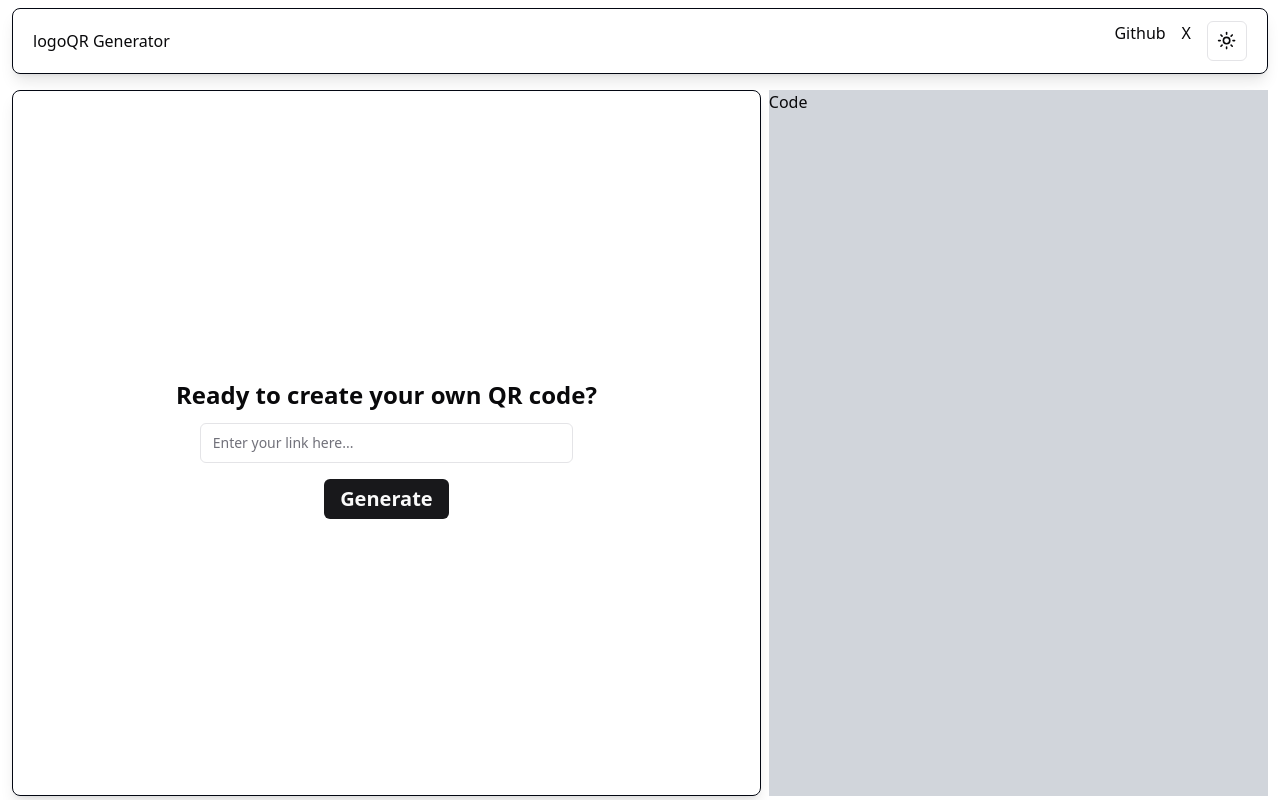
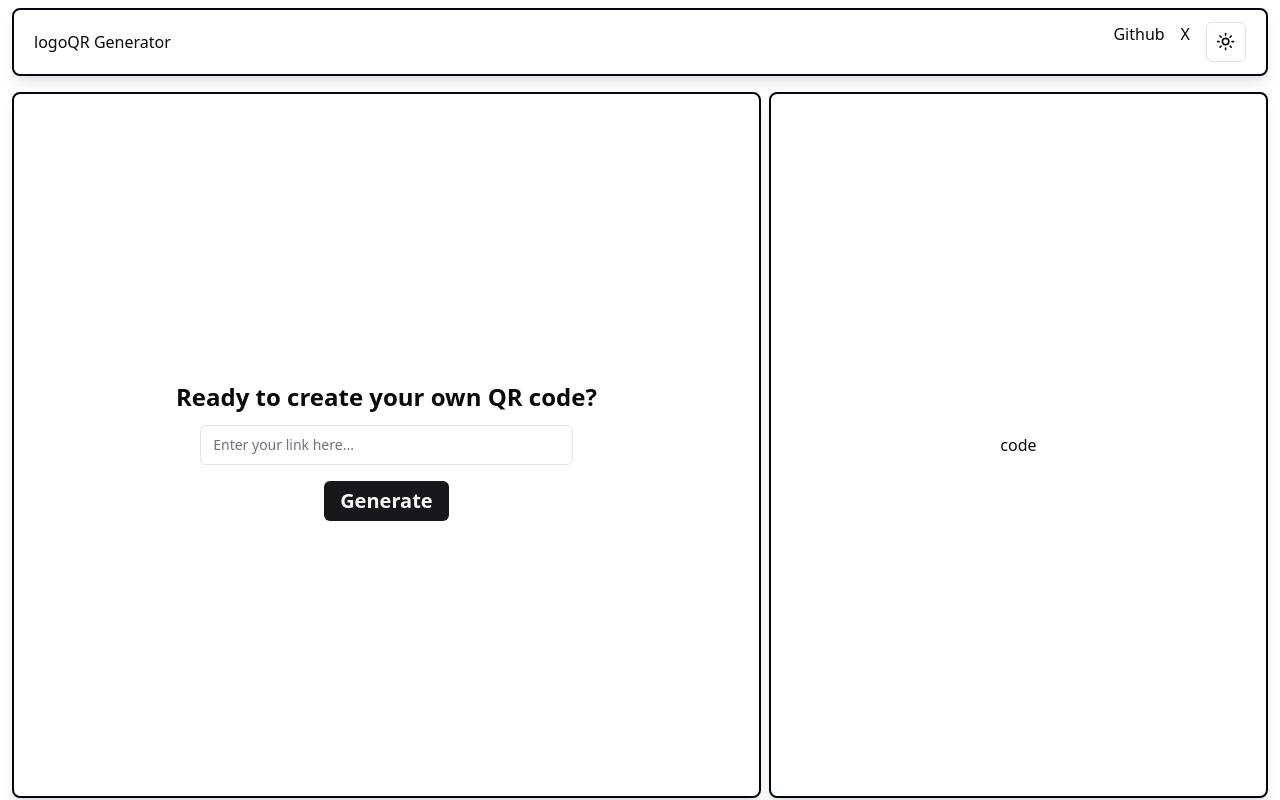
Before and after one commit to DevKaliper/qr-generator, a Next.js app: page / in a window 1280 px wide. Built offline with nearby package versions, Linux system fonts and the light colour scheme.

Commit message:
Add QR code section to main page

```diff
--- a/components/Main-page.tsx
+++ b/components/Main-page.tsx
@@ -1,5 +1,6 @@
 import Header from "./header-page"
 import SectionGenerate from "./section-generate"
+import SectionQR from "./section-qr"
 
 
 export default function MainPage() {
@@ -11,7 +12,7 @@ export default function MainPage() {
 
         <section className="flex flex-col lg:flex-row gap-2 justify-center items-center w-full h-[90%] mt-4 ">
            <SectionGenerate/>
-            <h2 className="h-full w-full lg:w-2/5 bg-gray-300">Code</h2>
+              <SectionQR/>
         </section>
 
         <footer>
--- a/components/header-page.tsx
+++ b/components/header-page.tsx
@@ -3,7 +3,7 @@ import { ModeToggle } from "./toggle-theme";
 
 export default function Header() {
   return (
-    <div className="w-full  px-5 py-3 border shadow-lg border-gray-950 dark:border-gray-300 rounded-lg flex justify-between items-center ">
+    <div className="w-full  px-5 py-3 border-2 shadow-lg border-gray-950 dark:border-zinc-600  rounded-lg flex justify-between items-center ">
         <div>
 
       <span>logo</span>
--- a/components/section-generate.tsx
+++ b/components/section-generate.tsx
@@ -3,7 +3,7 @@ import { Button } from "@/components/ui/button"
 
 export default function SectionGenerate() {
     return(
-        <article className="h-full w-full lg:w-3/5 flex flex-col justify-center items-center border shadow-lg dark:border-gray-300   border-gray-950 rounded-lg">
+        <article className="h-full w-full lg:w-3/5 flex flex-col justify-center items-center border-2 shadow-lg dark:border-x-zinc-600   border-gray-950 rounded-lg">
             <h2 className="font-semibold lg:text-2xl my-3">
                 Ready to create your own QR code?
             </h2>
--- a/components/section-qr.tsx
+++ b/components/section-qr.tsx
@@ -1,4 +1,8 @@
 export default function SectionQR() {
-
+    return (
+        <article className="h-full w-full lg:w-2/5 flex flex-col justify-center items-center border-2 shadow-lg dark:border-x-zinc-600  border-gray-950 rounded-lg">
+            <h2>code</h2>
+        </article>
+    )
 
 }
```
